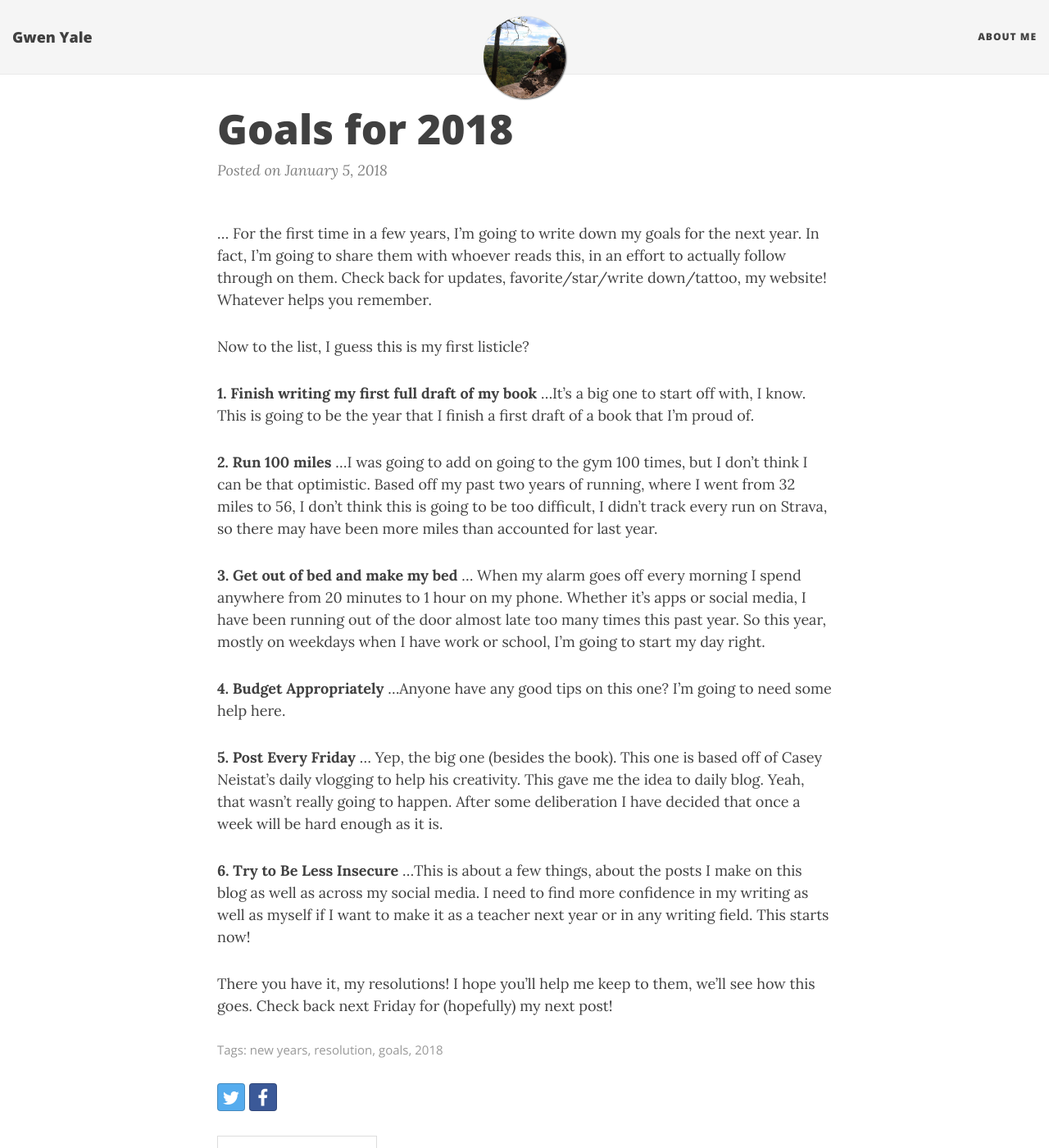
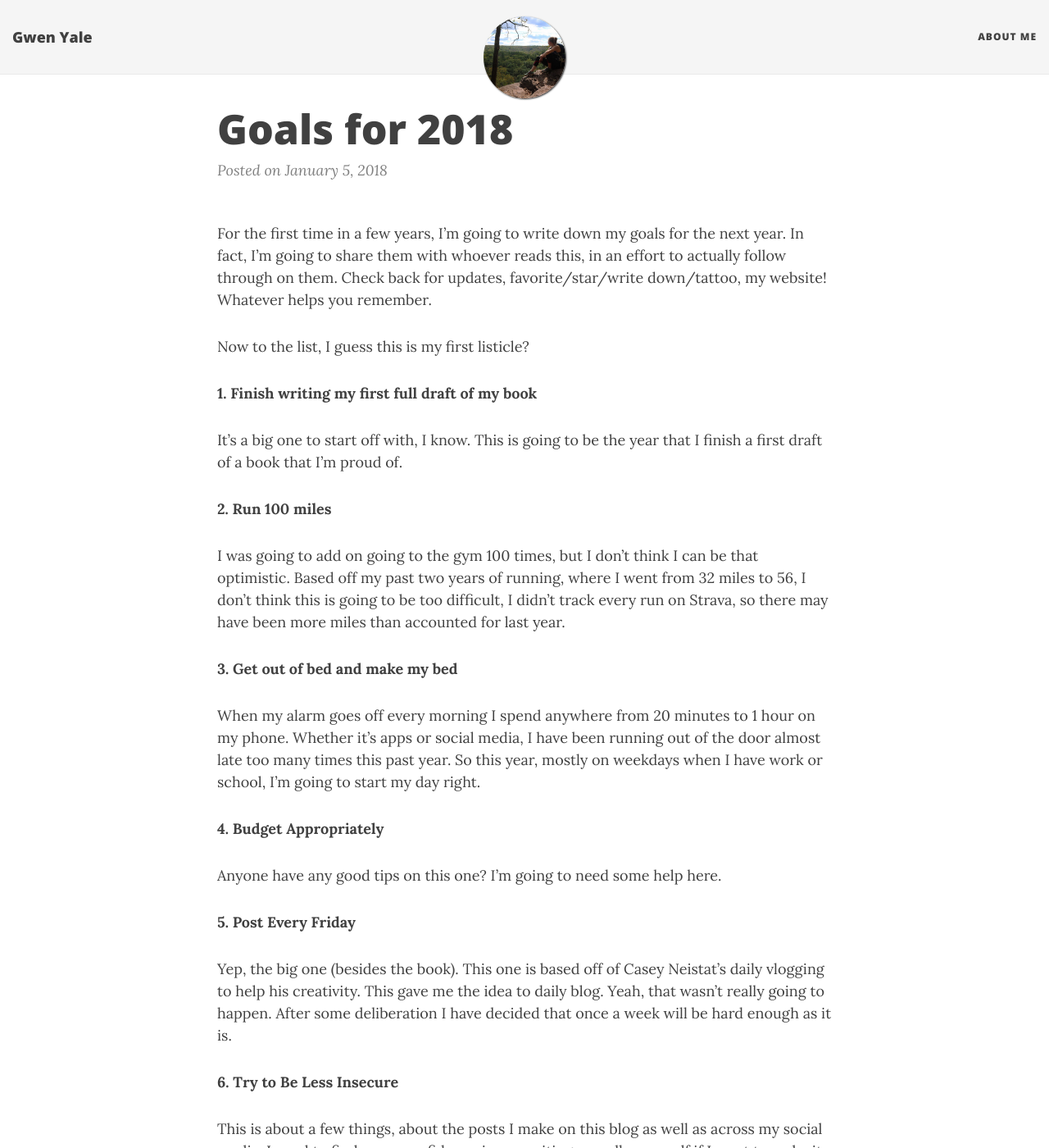
Before and after one commit to gwenyale/gwenyale.github.io, a Jekyll site: the page built from _posts/2018-01-05-Goals-for- 2018.md, in a window 1280 px wide and 1400 px high. Shown: the whole window at 82% size. Built offline with Jekyll 4.4.1, drawn with Linux system fonts in a browser that asks for light colours; nearby versions of some CDN libraries; comment, search, counter and statistics services are not loaded; some of the changed text lies outside the part shown.

Commit message:
update 2018

```diff
--- a/_posts/2018-01-05-Goals-for- 2018.md
+++ b/_posts/2018-01-05-Goals-for- 2018.md
@@ -4,26 +4,32 @@ title: Goals for 2018
 tags: [new years, resolution, goals, 2018]
 ---
 
-... For the first time in a few years, I'm going to write down my goals for the next year. In fact, I'm going to share them with whoever reads this, in an effort to actually follow through on them. Check back for updates, favorite/star/write down/tattoo, my website! Whatever helps you remember.
+For the first time in a few years, I'm going to write down my goals for the next year. In fact, I'm going to share them with whoever reads this, in an effort to actually follow through on them. Check back for updates, favorite/star/write down/tattoo, my website! Whatever helps you remember.
 
 Now to the list, I guess this is my first listicle?
 
 **1. Finish writing my first full draft of my book**
-...It's a big one to start off with, I know. This is going to be the year that I finish a first draft of a book that I'm proud of.
+
+  It's a big one to start off with, I know. This is going to be the year that I finish a first draft of a book that I'm proud of.
 
 **2. Run 100 miles**
-...I was going to add on going to the gym 100 times, but I don't think I can be that optimistic. Based off my past two years of running, where I went from 32 miles to 56, I don't think this is going to be too difficult, I didn't track every run on Strava, so there may have been more miles than accounted for last year.
+
+  I was going to add on going to the gym 100 times, but I don't think I can be that optimistic. Based off my past two years of running, where I went from 32 miles to 56, I don't think this is going to be too difficult, I didn't track every run on Strava, so there may have been more miles than accounted for last year.
 
 **3. Get out of bed and make my bed**
-... When my alarm goes off every morning I spend anywhere from 20 minutes to 1 hour on my phone. Whether it's apps or social media, I have been running out of the door almost late too many times this past year. So this year, mostly on weekdays when I have work or school, I'm going to start my day right.
+
+  When my alarm goes off every morning I spend anywhere from 20 minutes to 1 hour on my phone. Whether it's apps or social media, I have been running out of the door almost late too many times this past year. So this year, mostly on weekdays when I have work or school, I'm going to start my day right.
 
 **4. Budget Appropriately**
-...Anyone have any good tips on this one? I'm going to need some help here.
+
+  Anyone have any good tips on this one? I'm going to need some help here.
 
 **5. Post Every Friday**
-... Yep, the big one (besides the book). This one is based off of Casey Neistat's daily vlogging to help his creativity. This gave me the idea to daily blog. Yeah, that wasn't really going to happen. After some deliberation I have decided that once a week will be hard enough as it is.
+
+  Yep, the big one (besides the book). This one is based off of Casey Neistat's daily vlogging to help his creativity. This gave me the idea to daily blog. Yeah, that wasn't really going to happen. After some deliberation I have decided that once a week will be hard enough as it is.
 
 **6. Try to Be Less Insecure**
-...This is about a few things, about the posts I make on this blog as well as across my social media. I need to find more confidence in my writing as well as myself if I want to make it as a teacher next year or in any writing field. This starts now!
+
+  This is about a few things, about the posts I make on this blog as well as across my social media. I need to find more confidence in my writing as well as myself if I want to make it as a teacher next year or in any writing field. This starts now!
 
 There you have it, my resolutions! I hope you'll help me keep to them, we'll see how this goes. Check back next Friday for (hopefully) my next post!
```
